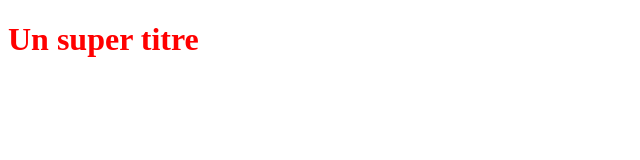
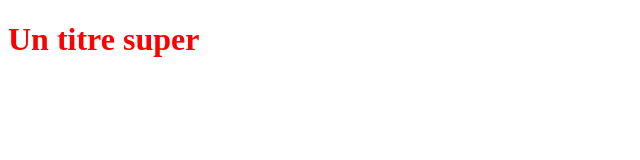
Before and after one commit to brunolouisjoseph/coursGitHub, a plain HTML site: page index.html in a window 1280 px wide. Shown: the full height of the page, 0-640 px from the left. Drawn offline with Linux system fonts and the light colour scheme.

Commit message:
Modification du titre h1

```diff
--- a/index.html
+++ b/index.html
@@ -5,6 +5,6 @@
    <link rel="stylesheet" type="text/css" href="styles.css">
 </head>
 <body>
-   <h1>Un super titre</h1>
+   <h1>Un titre super</h1>
 </body>
 </html>
```
